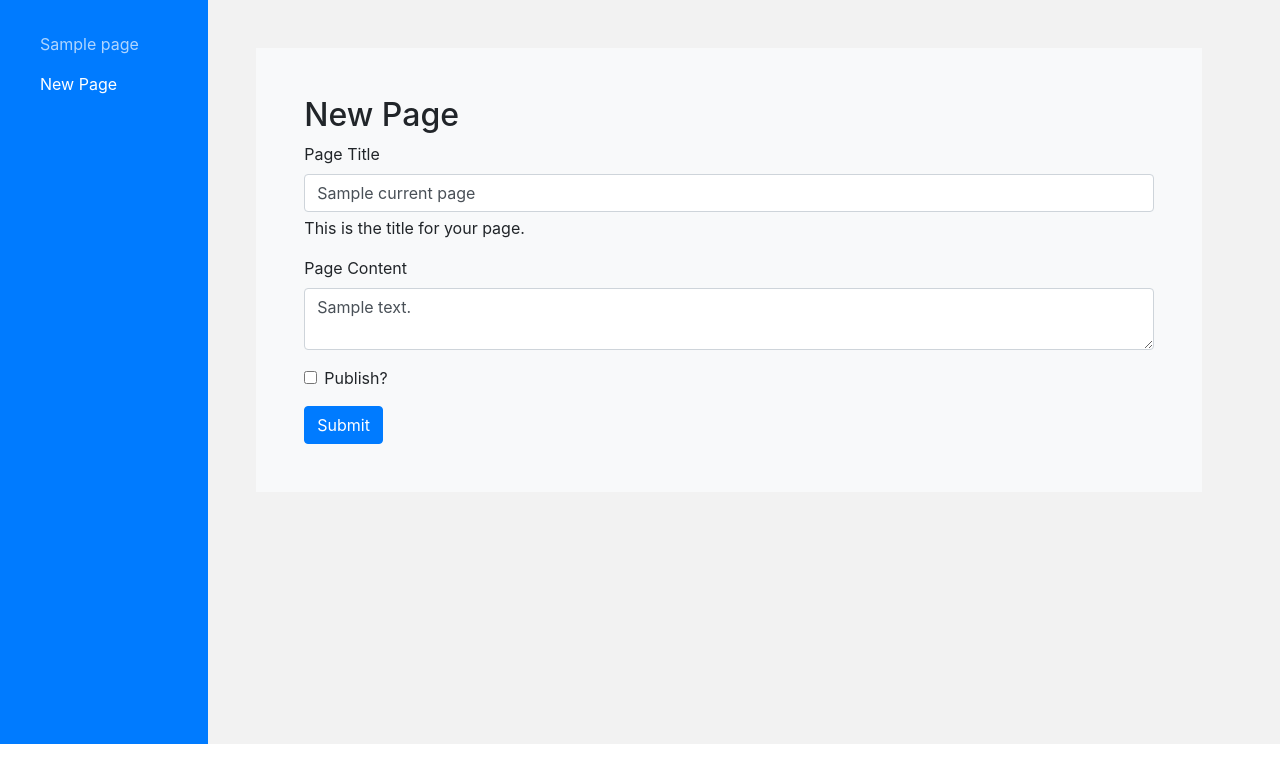
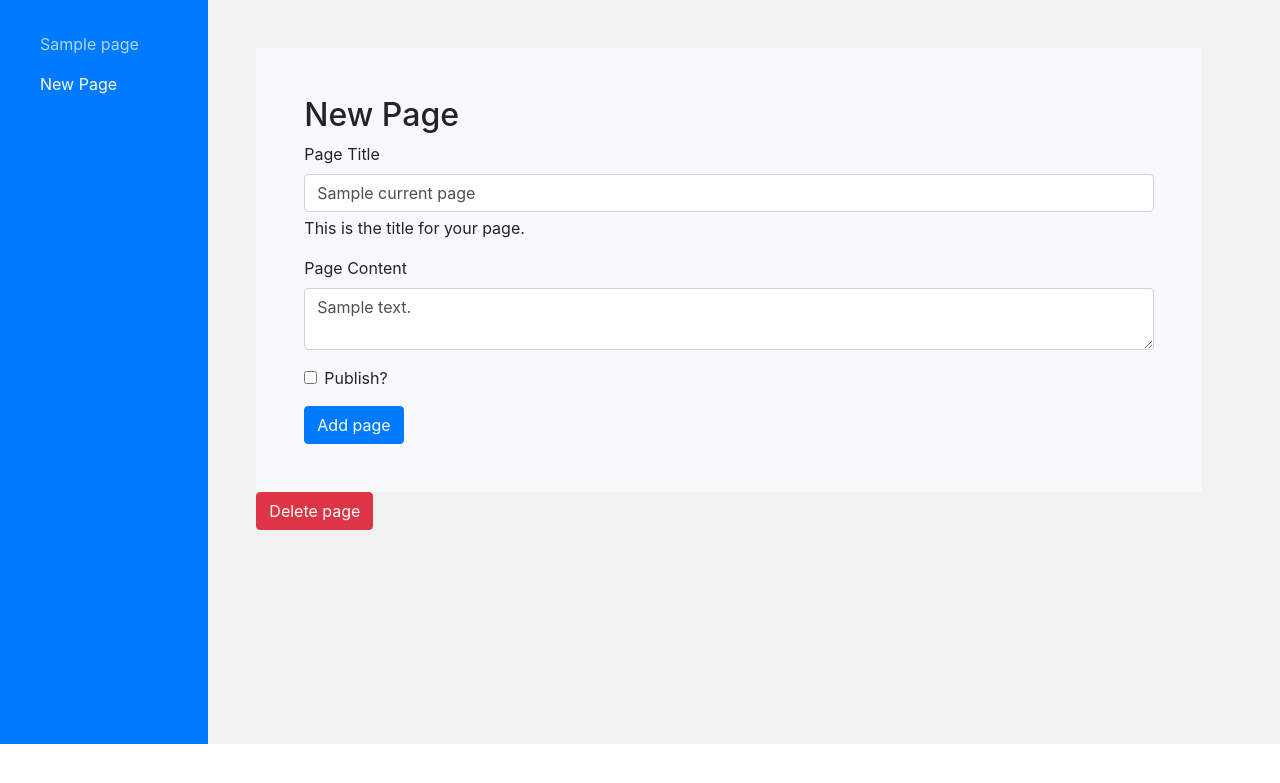
Before and after one commit to alexwoollam/Rethunker, a PHP site: template App/View/Admin/EditPage.php in a window 1280 px wide. Shown: the top 783 px of the page. Run offline with PHP 8.4, Linux system fonts and the light colour scheme; the template is opened without the code that fills it: most values are stand-ins (such as "Sample title", 1, 10 or a date in 2020).

Commit message:
added page delete

```diff
--- a/App/Router/Api.php
+++ b/App/Router/Api.php
@@ -26,6 +26,10 @@ class Api extends Route{
             (new Set())->Update($_POST);
         });
 
+        $route->post('/api/page/delete/', function($data=null) {
+            (new Set())->Delete($_POST);
+        });
+
         $route->get('/api/pages', function() {
             ( new Get('all') )->All();
         });
--- a/App/View/Admin/EditPage.php
+++ b/App/View/Admin/EditPage.php
@@ -54,8 +54,20 @@ use App\Helpers\Functions;
                 </div>
                 <input type="hidden" name="current_user" value="<?php echo $data['current_user'] ?>">
                 <input type="hidden" name="id" value="<?php echo $data['current_page']['id']?>">
-                <button type="submit" class="btn btn-primary">Submit</button>
+                <button type="submit" class="btn btn-primary"><?php if($data['new_page']){
+                    echo 'Add page';
+                }else{
+                    echo 'Update page';
+                }
+                ?></button>
             </form>
+
+            <form method="post" action="/api/page/delete/">
+                    <input type="hidden" name="id" value="<?php echo $data['current_page']['id']?>">
+                    <button type="submit" class="btn btn-danger">Delete page</button>
+            </form>
+
+
         </div>
     </div>
 </div>
```
Also changed, not shown: App/Controller/Api/Pages/Set.php (+13 -1 lines), App/Model/Api/Pages/Delete.php (+22 -0 lines).
